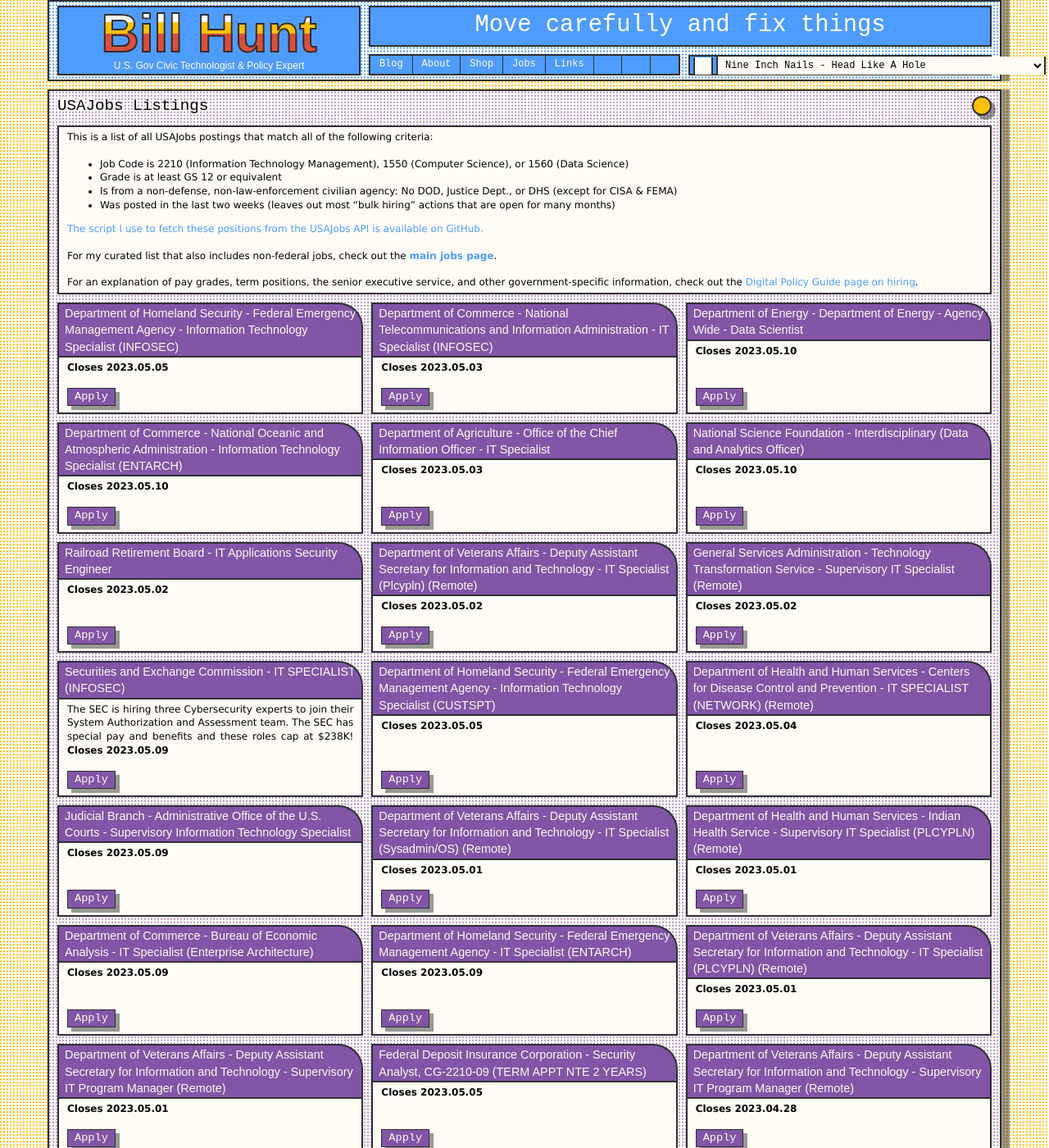
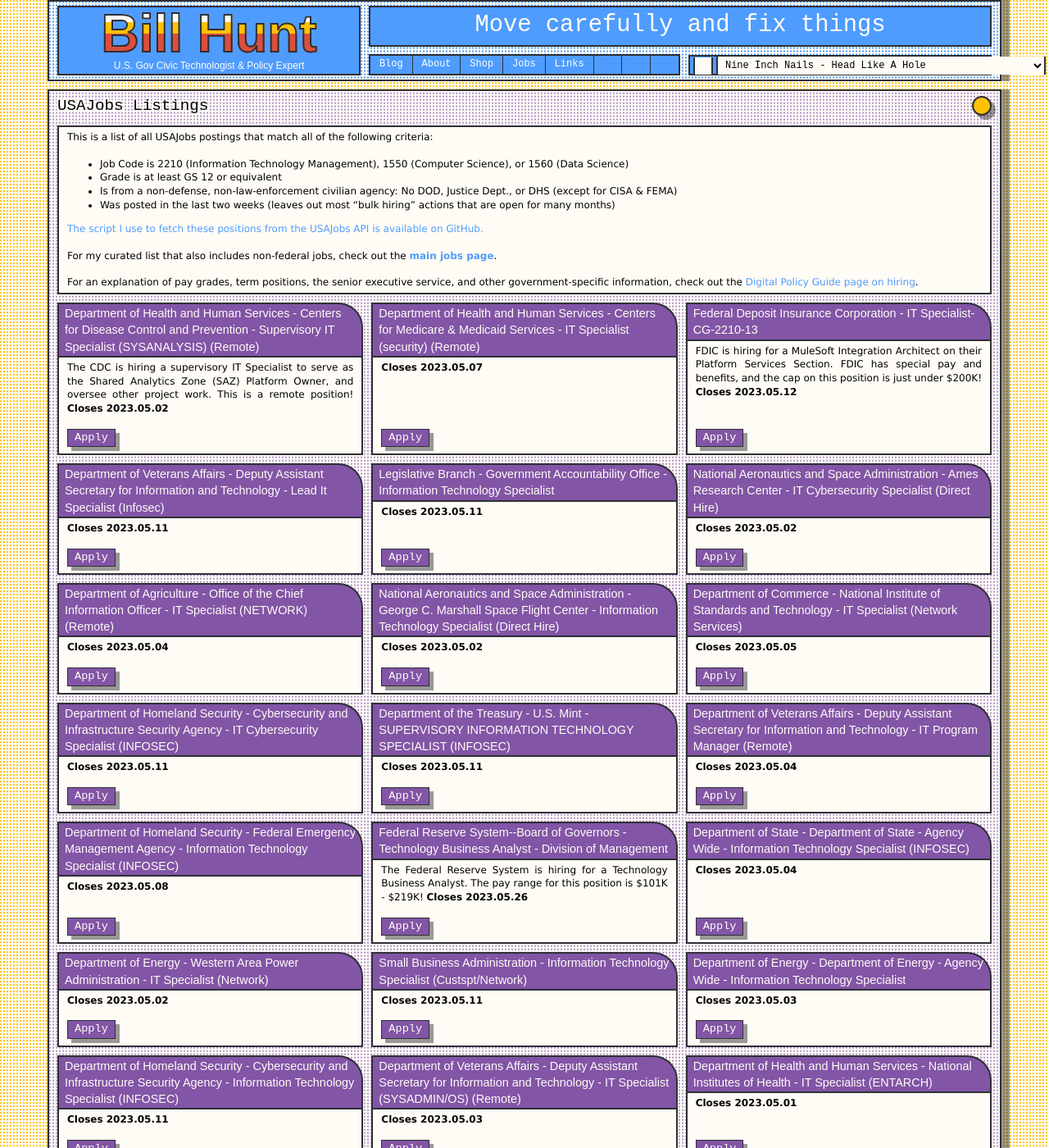
Before and after one commit to krusynth/billhunt.dev, a Jekyll site: the page built from usajobs.md, in a window 1280 px wide and 1400 px high. Shown: the whole window at 82% size. Built offline with Jekyll 4.4.1, drawn with Linux system fonts in a browser that asks for light colours; some web fonts are replaced; some of the changed text lies outside the part shown.

Commit message:
Update jobs.

```diff
--- a/_data/jobs.yml
+++ b/_data/jobs.yml
@@ -1,3 +1,29 @@
+- title: Federal Reserve System Board of Governors - Technology Business Analyst (GS 13-15 equivalent)
+  url: https://www.usajobs.gov/job/722483800
+  date: 2023-04-28
+  closes: 2023-05-26
+  content: The Federal Reserve System is hiring for a Technology Business Analyst. The pay range for this position is $101K - $219K!
+
+- title: Federal Deposit Insurance Corporation - MuleSoft Integration Architect (GS 13)
+  url: https://www.usajobs.gov/job/722562200
+  date: 2023-04-28
+  closes: 2023-05-12
+  content: FDIC is hiring for a MuleSoft Integration Architect on their Platform Services Section. FDIC has special pay and benefits, and the cap on this position is just under $200K!
+
+- title: Centers for Disease Control and Prevention - IT Specialist (GS 15 supervisory)
+  url: https://www.usajobs.gov/job/722616500
+  date: 2023-04-28
+  closes: 2023-05-03
+  remote: true
+  content: The CDC is hiring a supervisory IT Specialist.  This is a remote position!
+
+- title: Centers for Disease Control and Prevention - Project Manager (GS 15 supervisory)
+  url: https://www.usajobs.gov/job/722616500
+  date: 2023-04-28
+  closes: 2023-05-02
+  remote: true
+  content: The CDC is hiring a supervisory IT Specialist to serve as the Shared Analytics Zone (SAZ) Platform Owner, and oversee other project work.  This is a remote position!
+
 - title: Securities and Exchange Commission - Cybersecurity Assessment Specialist (GS 14 equivalent)
   url: https://www.usajobs.gov/job/721814300
   date: 2023-04-26
--- a/_data/usajobs.yml
+++ b/_data/usajobs.yml
@@ -1,3 +1,289 @@
+- id: '722616500'
+  posted: '2023-04-28T11:15:17.3030'
+  closes: '2023-05-02T23:59:59.9970'
+  agency: >-
+    Department of Health and Human Services - Centers for Disease Control and
+    Prevention
+  title: Supervisory IT Specialist (SYSANALYSIS)
+  grade: GS 15
+  url: https://www.usajobs.gov/GetJob/ViewDetails/722616500
+  remote: true
+- id: '722612000'
+  posted: '2023-04-27T00:00:00.0000'
+  closes: '2023-05-03T23:59:59.9970'
+  agency: >-
+    Department of Health and Human Services - Centers for Disease Control and
+    Prevention
+  title: Supervisory IT Specialist (SYSANALYSIS)
+  grade: GS 15
+  url: https://www.usajobs.gov/GetJob/ViewDetails/722612000
+  remote: true
+- id: '722570700'
+  posted: '2023-04-28T09:27:35.1470'
+  closes: '2023-05-07T23:59:59.9970'
+  agency: >-
+    Department of Health and Human Services - Centers for Medicare & Medicaid
+    Services
+  title: IT Specialist (security)
+  grade: GS 14
+  url: https://www.usajobs.gov/GetJob/ViewDetails/722570700
+  remote: true
+- id: '722562200'
+  posted: '2023-04-28T08:59:22.5700'
+  closes: '2023-05-12T23:59:59.9970'
+  agency: Federal Deposit Insurance Corporation
+  title: IT Specialist- CG-2210-13
+  grade: CG 13
+  url: https://www.usajobs.gov/GetJob/ViewDetails/722562200
+  remote: false
+- id: '722547400'
+  posted: '2023-04-28T08:21:29.9470'
+  closes: '2023-05-11T23:59:59.9970'
+  agency: >-
+    Department of Veterans Affairs - Deputy Assistant Secretary for Information
+    and Technology
+  title: Lead It Specialist (Infosec)
+  grade: GS 14
+  url: https://www.usajobs.gov/GetJob/ViewDetails/722547400
+  remote: false
+- id: '722522300'
+  posted: '2023-04-28T00:00:00.0000'
+  closes: '2023-05-08T23:59:59.9970'
+  agency: Department of Homeland Security - Federal Emergency Management Agency
+  title: Information Technology Specialist (INFOSEC)
+  grade: GS 12
+  url: https://www.usajobs.gov/GetJob/ViewDetails/722522300
+  remote: false
+- id: '722489200'
+  posted: '2023-04-28T00:00:00.0000'
+  closes: '2023-05-04T23:59:59.9970'
+  agency: >-
+    Department of Veterans Affairs - Deputy Assistant Secretary for Information
+    and Technology
+  title: IT Program Manager
+  grade: GS 14
+  url: https://www.usajobs.gov/GetJob/ViewDetails/722489200
+  remote: true
+- id: '722483800'
+  posted: '2023-04-27T16:43:54.7370'
+  closes: '2023-05-26T23:59:59.9970'
+  agency: Federal Reserve System--Board of Governors
+  title: Technology Business Analyst - Division of Management
+  grade: FR 27
+  url: https://www.usajobs.gov/GetJob/ViewDetails/722483800
+  remote: false
+- id: '722482100'
+  posted: '2023-04-28T00:00:00.0000'
+  closes: '2023-05-11T23:59:59.9970'
+  agency: Department of the Treasury - U.S. Mint
+  title: SUPERVISORY INFORMATION TECHNOLOGY SPECIALIST (INFOSEC)
+  grade: GS 14
+  url: https://www.usajobs.gov/GetJob/ViewDetails/722482100
+  remote: false
+- id: '722393700'
+  posted: '2023-04-28T00:00:00.0000'
+  closes: '2023-05-11T23:59:59.9970'
+  agency: >-
+    Department of Homeland Security - Cybersecurity and Infrastructure Security
+    Agency
+  title: IT Cybersecurity Specialist (INFOSEC)
+  grade: GS 14
+  url: https://www.usajobs.gov/GetJob/ViewDetails/722393700
+  remote: false
+- id: '722379500'
+  posted: '2023-04-27T13:02:44.5970'
+  closes: '2023-05-04T23:59:59.9970'
+  agency: Department of State - Department of State - Agency Wide
+  title: Information Technology Specialist (INFOSEC)
+  grade: GS 13
+  url: https://www.usajobs.gov/GetJob/ViewDetails/722379500
+  remote: false
+- id: '722376300'
+  posted: '2023-04-27T00:00:00.0000'
+  closes: '2023-05-25T23:59:59.9970'
+  agency: National Science Foundation
+  title: Interdisciplinary (Supervisory Data and Analytics Officer)
+  grade: AD 4
+  url: https://www.usajobs.gov/GetJob/ViewDetails/722376300
+  remote: false
+- id: '722355000'
+  posted: '2023-04-28T00:00:00.0000'
+  closes: '2023-05-05T23:59:59.9970'
+  agency: Department of Commerce - National Institute of Standards and Technology
+  title: IT Specialist (Network Services)
+  grade: ZP 4
+  url: https://www.usajobs.gov/GetJob/ViewDetails/722355000
+  remote: false
+- id: '722345600'
+  posted: '2023-04-28T00:00:00.0000'
+  closes: '2023-05-02T23:59:59.9970'
+  agency: >-
+    National Aeronautics and Space Administration - George C. Marshall Space
+    Flight Center
+  title: Information Technology Specialist (Direct Hire)
+  grade: GS 14
+  url: https://www.usajobs.gov/GetJob/ViewDetails/722345600
+  remote: false
+- id: '722344200'
+  posted: '2023-04-27T11:48:51.8600'
+  closes: '2023-05-02T23:59:59.9970'
+  agency: Department of Energy - Western Area Power Administration
+  title: IT Specialist (Network)
+  grade: GS 12
+  url: https://www.usajobs.gov/GetJob/ViewDetails/722344200
+  remote: false
+- id: '722296000'
+  posted: '2023-04-27T10:28:08.7430'
+  closes: '2023-05-03T23:59:59.9970'
+  agency: Department of Energy - Department of Energy - Agency Wide
+  title: Information Technology Specialist
+  grade: GS 13
+  url: https://www.usajobs.gov/GetJob/ViewDetails/722296000
+  remote: false
+- id: '722291900'
+  posted: '2023-04-28T00:00:00.0000'
+  closes: '2023-05-04T23:59:59.9970'
+  agency: Department of Agriculture - Office of the Chief Information Officer
+  title: IT Specialist (NETWORK)
+  grade: GS 13
+  url: https://www.usajobs.gov/GetJob/ViewDetails/722291900
+  remote: true
+- id: '722272500'
+  posted: '2023-04-28T00:00:00.0000'
+  closes: '2023-05-02T23:59:59.9970'
+  agency: National Aeronautics and Space Administration - Ames Research Center
+  title: IT Cybersecurity Specialist (Direct Hire)
+  grade: GS 14
+  url: https://www.usajobs.gov/GetJob/ViewDetails/722272500
+  remote: false
+- id: '722221100'
+  posted: '2023-04-27T10:30:10.9370'
+  closes: '2023-05-11T23:59:59.9970'
+  agency: Small Business Administration
+  title: Information Technology Specialist (Custspt/Network)
+  grade: GS 12
+  url: https://www.usajobs.gov/GetJob/ViewDetails/722221100
+  remote: false
+- id: '722218400'
+  posted: '2023-04-27T07:11:53.9870'
+  closes: '2023-05-11T23:59:59.9970'
+  agency: >-
+    Department of Homeland Security - Cybersecurity and Infrastructure Security
+    Agency
+  title: Information Technology Specialist  (INFOSEC)
+  grade: GS 12
+  url: https://www.usajobs.gov/GetJob/ViewDetails/722218400
+  remote: false
+- id: '722213800'
+  posted: '2023-04-27T06:06:25.9070'
+  closes: '2023-05-03T23:59:59.9970'
+  agency: >-
+    Department of Veterans Affairs - Deputy Assistant Secretary for Information
+    and Technology
+  title: IT Specialist (SYSADMIN/OS)
+  grade: GS 13
+  url: https://www.usajobs.gov/GetJob/ViewDetails/722213800
+  remote: true
+- id: '722155400'
+  posted: '2023-04-27T00:00:00.0000'
+  closes: '2023-05-05T23:59:59.9970'
+  agency: Department of the Treasury - Treasury, Departmental Offices
+  title: IT Specialist (INFOSEC)
+  grade: GS 14
+  url: https://www.usajobs.gov/GetJob/ViewDetails/722155400
+  remote: false
+- id: '722129400'
+  posted: '2023-04-26T16:00:56.6170'
+  closes: '2023-05-26T23:59:59.9970'
+  agency: >-
+    Department of Veterans Affairs - Deputy Assistant Secretary for Information
+    and Technology
+  title: IT Specialist
+  grade: GS 13
+  url: https://www.usajobs.gov/GetJob/ViewDetails/722129400
+  remote: true
+- id: '722121600'
+  posted: '2023-04-26T15:18:01.5100'
+  closes: '2023-05-10T23:59:59.9970'
+  agency: Department of Homeland Security - Federal Emergency Management Agency
+  title: IT Specialist (INFOSEC)
+  grade: GS 13
+  url: https://www.usajobs.gov/GetJob/ViewDetails/722121600
+  remote: false
+- id: '722110900'
+  posted: '2023-04-27T00:00:00.0000'
+  closes: '2023-05-03T23:59:59.9970'
+  agency: >-
+    Department of Veterans Affairs - Deputy Assistant Secretary for Information
+    and Technology
+  title: IT Specialist (Policy and Planning)
+  grade: GS 14
+  url: https://www.usajobs.gov/GetJob/ViewDetails/722110900
+  remote: true
+- id: '722033000'
+  posted: '2023-04-27T00:00:00.0000'
+  closes: '2023-05-03T23:59:59.9970'
+  agency: Department of Commerce - National Institute of Standards and Technology
+  title: IT Project Manager
+  grade: ZP 3
+  url: https://www.usajobs.gov/GetJob/ViewDetails/722033000
+  remote: false
+- id: '722017500'
+  posted: '2023-04-26T11:37:12.2830'
+  closes: '2023-04-30T23:59:59.9970'
+  agency: >-
+    Department of Health and Human Services - Office of the Secretary of Health
+    and Human Services
+  title: IT Specialist (INFOSEC)
+  grade: GS 13
+  url: https://www.usajobs.gov/GetJob/ViewDetails/722017500
+  remote: false
+- id: '722006500'
+  posted: '2023-04-27T00:00:00.0000'
+  closes: '2023-05-10T23:59:59.9970'
+  agency: Department of the Treasury - U.S. Mint
+  title: IT Project Manager
+  grade: GS 12
+  url: https://www.usajobs.gov/GetJob/ViewDetails/722006500
+  remote: false
+- id: '722005800'
+  posted: '2023-04-27T00:00:00.0000'
+  closes: '2023-05-03T23:59:59.9970'
+  agency: Department of State - Department of State - Agency Wide
+  title: IT Specialist
+  grade: GS 13
+  url: https://www.usajobs.gov/GetJob/ViewDetails/722005800
+  remote: false
+- id: '721989300'
+  posted: '2023-04-26T10:34:26.3370'
+  closes: '2023-05-09T23:59:59.9970'
+  agency: >-
+    Department of Homeland Security - Cybersecurity and Infrastructure Security
+    Agency
+  title: IT CYBERSECURITY SPECIALIST (INFOSEC)
+  grade: GS 14
+  url: https://www.usajobs.gov/GetJob/ViewDetails/721989300
+  remote: false
+- id: '721959000'
+  posted: '2023-04-26T09:36:18.7800'
+  closes: '2023-05-09T23:59:59.9970'
+  agency: >-
+    Department of Health and Human Services - Centers for Disease Control and
+    Prevention
+  title: IT Specialist
+  grade: GS 12
+  url: https://www.usajobs.gov/GetJob/ViewDetails/721959000
+  remote: false
+- id: '721958900'
+  posted: '2023-04-26T09:36:00.9800'
+  closes: '2023-05-03T23:59:59.9970'
+  agency: >-
+    Department of Health and Human Services - Centers for Disease Control and
+    Prevention
+  title: IT Specialist (APPSW)
+  grade: GS 13
+  url: https://www.usajobs.gov/GetJob/ViewDetails/721958900
+  remote: true
 - id: '721927500'
   posted: '2023-04-26T08:33:36.1100'
   closes: '2023-05-05T23:59:59.9970'
@@ -32,14 +318,6 @@
   grade: SK 14
   url: https://www.usajobs.gov/GetJob/ViewDetails/721814300
   remote: false
-- id: '721812100'
-  posted: '2023-04-26T00:00:00.0000'
-  closes: '2023-05-02T23:59:59.9970'
-  agency: General Services Administration - Technology Transformation Service
-  title: Supervisory IT Specialist
-  grade: GS 15
-  url: https://www.usajobs.gov/GetJob/ViewDetails/721812100
-  remote: true
 - id: '721811100'
   posted: '2023-04-25T15:17:28.1300'
   closes: '2023-05-04T23:59:59.9970'
@@ -68,14 +346,6 @@
   grade: GS 13
   url: https://www.usajobs.gov/GetJob/ViewDetails/721760800
   remote: false
-- id: '721737600'
-  posted: '2023-04-26T00:00:00.0000'
-  closes: '2023-05-10T23:59:59.9970'
-  agency: National Science Foundation
-  title: Interdisciplinary (Data and Analytics Officer)
-  grade: AD 4
-  url: https://www.usajobs.gov/GetJob/ViewDetails/721737600
-  remote: false
 - id: '721729900'
   posted: '2023-04-25T12:24:58.6770'
   closes: '2023-05-01T23:59:59.9970'
@@ -94,14 +364,6 @@
   grade: GS 13
   url: https://www.usajobs.gov/GetJob/ViewDetails/721715800
   remote: false
-- id: '721689000'
-  posted: '2023-04-25T11:03:23.4530'
-  closes: '2023-05-01T23:59:59.9970'
-  agency: Department of Health and Human Services - Indian Health Service
-  title: Supervisory IT Specialist (PLCYPLN)
-  grade: GS 14
-  url: https://www.usajobs.gov/GetJob/ViewDetails/721689000
-  remote: true
 - id: '721635200'
   posted: '2023-04-25T09:25:16.0270'
   closes: '2023-05-09T23:59:59.9970'
@@ -136,6 +398,14 @@
   grade: GS 14
   url: https://www.usajobs.gov/GetJob/ViewDetails/721538100
   remote: true
+- id: '721417100'
+  posted: '2023-04-27T00:00:00.0000'
+  closes: '2023-05-01T23:59:59.9970'
+  agency: Department of Health and Human Services - National Institutes of Health
+  title: IT Specialist (ENTARCH)
+  grade: GS 14
+  url: https://www.usajobs.gov/GetJob/ViewDetails/721417100
+  remote: false
 - id: '721400500'
   posted: '2023-04-24T13:07:26.4470'
   closes: '2023-05-05T23:59:59.9970'
@@ -252,16 +522,6 @@
   grade: GS 13
   url: https://www.usajobs.gov/GetJob/ViewDetails/721057800
   remote: false
-- id: '720963900'
-  posted: '2023-04-21T00:00:00.0000'
-  closes: '2023-04-27T23:59:59.9970'
-  agency: >-
-    Department of Veterans Affairs - Deputy Assistant Secretary for Information
-    and Technology
-  title: IT Specialist (Sysanalysis)
-  grade: GS 14
-  url: https://www.usajobs.gov/GetJob/ViewDetails/720963900
-  remote: true
 - id: '720950200'
   posted: '2023-04-20T15:18:04.4970'
   closes: '2023-06-19T23:59:59.9970'
@@ -305,8 +565,8 @@
   url: https://www.usajobs.gov/GetJob/ViewDetails/720795500
   remote: true
 - id: '720696400'
-  posted: '2023-04-19T18:01:30.3300'
-  closes: '2023-04-28T23:59:59.9970'
+  posted: '2023-04-19T00:00:00.0000'
+  closes: '2023-05-01T23:59:59.9970'
   agency: Environmental Protection Agency
   title: >-
     Ecologist / Mathematical Statistician / Data Scientist / Physical Scientist
@@ -338,24 +598,6 @@
   grade: CL 27
   url: https://www.usajobs.gov/GetJob/ViewDetails/720636100
   remote: false
-- id: '720616400'
-  posted: '2023-04-20T00:00:00.0000'
-  closes: '2023-04-26T23:59:59.9970'
-  agency: Environmental Protection Agency
-  title: IT Specialist (SYSADMIN)
-  grade: GS 13
-  url: https://www.usajobs.gov/GetJob/ViewDetails/720616400
-  remote: false
-- id: '720614900'
-  posted: '2023-04-20T00:00:00.0000'
-  closes: '2023-04-26T23:59:59.9970'
-  agency: >-
-    Department of Veterans Affairs - Deputy Assistant Secretary for Information
-    and Technology
-  title: IT Specialist (SYSADMIN)
-  grade: GS 13
-  url: https://www.usajobs.gov/GetJob/ViewDetails/720614900
-  remote: true
 - id: '720606500'
   posted: '2023-04-19T14:03:09.3070'
   closes: '2023-05-01T23:59:59.9970'
@@ -372,16 +614,6 @@
   grade: GS 12
   url: https://www.usajobs.gov/GetJob/ViewDetails/720597500
   remote: false
-- id: '720574500'
-  posted: '2023-04-20T00:00:00.0000'
-  closes: '2023-04-26T23:59:59.9970'
-  agency: >-
-    Department of Veterans Affairs - Deputy Assistant Secretary for Information
-    and Technology
-  title: IT Specialist (Systems Analysis)
-  grade: GS 14
-  url: https://www.usajobs.gov/GetJob/ViewDetails/720574500
-  remote: true
 - id: '720558200'
   posted: '2023-04-19T12:23:13.0900'
   closes: '2023-05-03T23:59:59.9970'
@@ -390,14 +622,6 @@
   grade: GS 13
   url: https://www.usajobs.gov/GetJob/ViewDetails/720558200
   remote: false
-- id: '720541400'
-  posted: '2023-04-19T11:49:58.6030'
-  closes: '2023-05-03T23:59:59.9970'
-  agency: Department of Commerce - Patent and Trademark Office
-  title: IT Specialist(DATAMGT)
-  grade: GS 14
-  url: https://www.usajobs.gov/GetJob/ViewDetails/720541400
-  remote: true
 - id: '720502500'
   posted: '2023-04-19T00:00:00.0000'
   closes: '2023-05-02T23:59:59.9970'
@@ -540,22 +764,6 @@
   grade: ZP 4
   url: https://www.usajobs.gov/GetJob/ViewDetails/720150100
   remote: false
-- id: '720135300'
-  posted: '2023-04-18T06:13:04.3100'
-  closes: '2023-04-27T23:59:59.9970'
-  agency: National Archives and Records Administration
-  title: IT SPECIALIST
-  grade: GS 14
-  url: https://www.usajobs.gov/GetJob/ViewDetails/720135300
-  remote: false
-- id: '720089700'
-  posted: '2023-04-18T00:00:00.0000'
-  closes: '2023-04-27T23:59:59.9970'
-  agency: Department of Commerce - U.S. Census Bureau
-  title: Computer Scientist
-  grade: GS 12
-  url: https://www.usajobs.gov/GetJob/ViewDetails/720089700
-  remote: false
 - id: '720080900'
   posted: '2023-04-19T00:00:00.0000'
   closes: '2023-05-17T23:59:59.9970'
@@ -604,14 +812,6 @@
   grade: GS 13
   url: https://www.usajobs.gov/GetJob/ViewDetails/719781300
   remote: false
-- id: '719699200'
-  posted: '2023-04-14T13:02:58.9930'
-  closes: '2023-04-28T23:59:59.9970'
-  agency: Judicial Branch - Supreme Court of the United States
-  title: Senior Information Technology Specialist (Cyber Incident Response Analyst)
-  grade: GG 13
-  url: https://www.usajobs.gov/GetJob/ViewDetails/719699200
-  remote: false
 - id: '719658200'
   posted: '2023-04-17T00:00:00.0000'
   closes: '2023-05-01T23:59:59.9970'
@@ -620,113 +820,11 @@
   grade: GS 13
   url: https://www.usajobs.gov/GetJob/ViewDetails/719658200
   remote: false
-- id: '719588300'
-  posted: '2023-04-14T08:42:31.9170'
-  closes: '2023-04-27T23:59:59.9970'
-  agency: Department of Transportation - Federal Highway Administration
-  title: >-
-    Supervisory Information Technology Specialist (Open to both U.S. Citizens
-    and Federal Employees)
-  grade: GS 15
-  url: https://www.usajobs.gov/GetJob/ViewDetails/719588300
+- id: '717674700'
+  posted: '2023-04-28T00:00:00.0000'
+  closes: '2023-05-11T23:59:59.9970'
+  agency: Legislative Branch - Government Accountability Office
+  title: Information Technology Specialist
+  grade: PT 3
+  url: https://www.usajobs.gov/GetJob/ViewDetails/717674700
   remote: false
-- id: '719507100'
-  posted: '2023-04-14T00:00:00.0000'
-  closes: '2023-04-28T23:59:59.9970'
-  agency: Federal Deposit Insurance Corporation
-  title: Information Technology Specialist, CG-2210-9/11 (FPL 12)
-  grade: CG 11
-  url: https://www.usajobs.gov/GetJob/ViewDetails/719507100
-  remote: false
-- id: '719504800'
-  posted: '2023-04-14T00:00:00.0000'
-  closes: '2023-05-01T23:59:59.9970'
-  agency: Nuclear Regulatory Commission
-  title: Data Scientist
-  grade: GG 14
-  url: https://www.usajobs.gov/GetJob/ViewDetails/719504800
-  remote: false
-- id: '719445000'
-  posted: '2023-04-14T00:00:00.0000'
-  closes: '2023-04-28T23:59:59.9970'
-  agency: 'Smithsonian Institution '
-  title: IT Specialist (APPSW)
-  grade: GS 14
-  url: https://www.usajobs.gov/GetJob/ViewDetails/719445000
-  remote: false
-- id: '719439300'
-  posted: '2023-04-13T00:00:00.0000'
-  closes: '2023-05-03T23:59:59.9970'
-  agency: Securities and Exchange Commission
-  title: IT SPECIALIST (SECURITY)
-  grade: SK 14
-  url: https://www.usajobs.gov/GetJob/ViewDetails/719439300
-  remote: false
-- id: '719432700'
-  posted: '2023-04-13T00:00:00.0000'
-  closes: '2023-04-27T23:59:59.9970'
-  agency: Securities and Exchange Commission
-  title: IT SPECIALIST (INFOSEC)
-  grade: SK 14
-  url: https://www.usajobs.gov/GetJob/ViewDetails/719432700
-  remote: false
-- id: '719425100'
-  posted: '2023-04-13T00:00:00.0000'
-  closes: '2023-04-27T23:59:59.9970'
-  agency: Securities and Exchange Commission
-  title: IT SPECIALIST (INFOSEC)
-  grade: SK 14
-  url: https://www.usajobs.gov/GetJob/ViewDetails/719425100
-  remote: false
-- id: '719291800'
-  posted: '2023-04-13T09:29:18.3500'
-  closes: '2024-03-14T23:59:59.9970'
-  agency: Department of the Treasury - Internal Revenue Service
-  title: Information Technology Specialist - Direct Hire 12-month roster
-  grade: GS 14
-  url: https://www.usajobs.gov/GetJob/ViewDetails/719291800
-  remote: false
-- id: '719253800'
-  posted: '2023-04-13T08:00:11.4130'
-  closes: '2023-04-26T23:59:59.9970'
-  agency: Department of State - Department of State - Agency Wide
-  title: Computer Scientist
-  grade: GS 15
-  url: https://www.usajobs.gov/GetJob/ViewDetails/719253800
-  remote: false
-- id: '719210700'
-  posted: '2023-04-13T00:00:00.0000'
-  closes: '2023-04-26T23:59:59.9970'
-  agency: Department of Transportation - Federal Motor Carrier Safety Administration
-  title: >-
-    IT Specialist (ISSO) - DIRECT HIRE - MP (Open to both U.S. Citizens and
-    Federal Employees)
-  grade: GS 13
-  url: https://www.usajobs.gov/GetJob/ViewDetails/719210700
-  remote: false
-- id: '719152000'
-  posted: '2023-04-14T00:00:00.0000'
-  closes: '2023-09-29T23:59:59.9970'
-  agency: >-
-    Department of Veterans Affairs - Deputy Assistant Secretary for Information
-    and Technology
-  title: IT Specialist
-  grade: GS 13
-  url: https://www.usajobs.gov/GetJob/ViewDetails/719152000
-  remote: false
-- id: '719071000'
-  posted: '2023-04-12T13:00:11.5630'
-  closes: '2023-05-12T23:59:59.9970'
-  agency: Legislative Branch - House of Representatives
-  title: Security Operations Center (SOC) Manager
-  grade: HS 13
-  url: https://www.usajobs.gov/GetJob/ViewDetails/719071000
-  remote: false
-- id: '718914800'
-  posted: '2023-04-13T00:00:00.0000'
-  closes: '2023-04-27T23:59:59.9970'
-  agency: Department of Homeland Security - Federal Emergency Management Agency
-  title: Information Technology Specialist (INFOSEC)
-  grade: GS 13
-  url: https://www.usajobs.gov/GetJob/ViewDetails/718914800
-  remote: false
```
